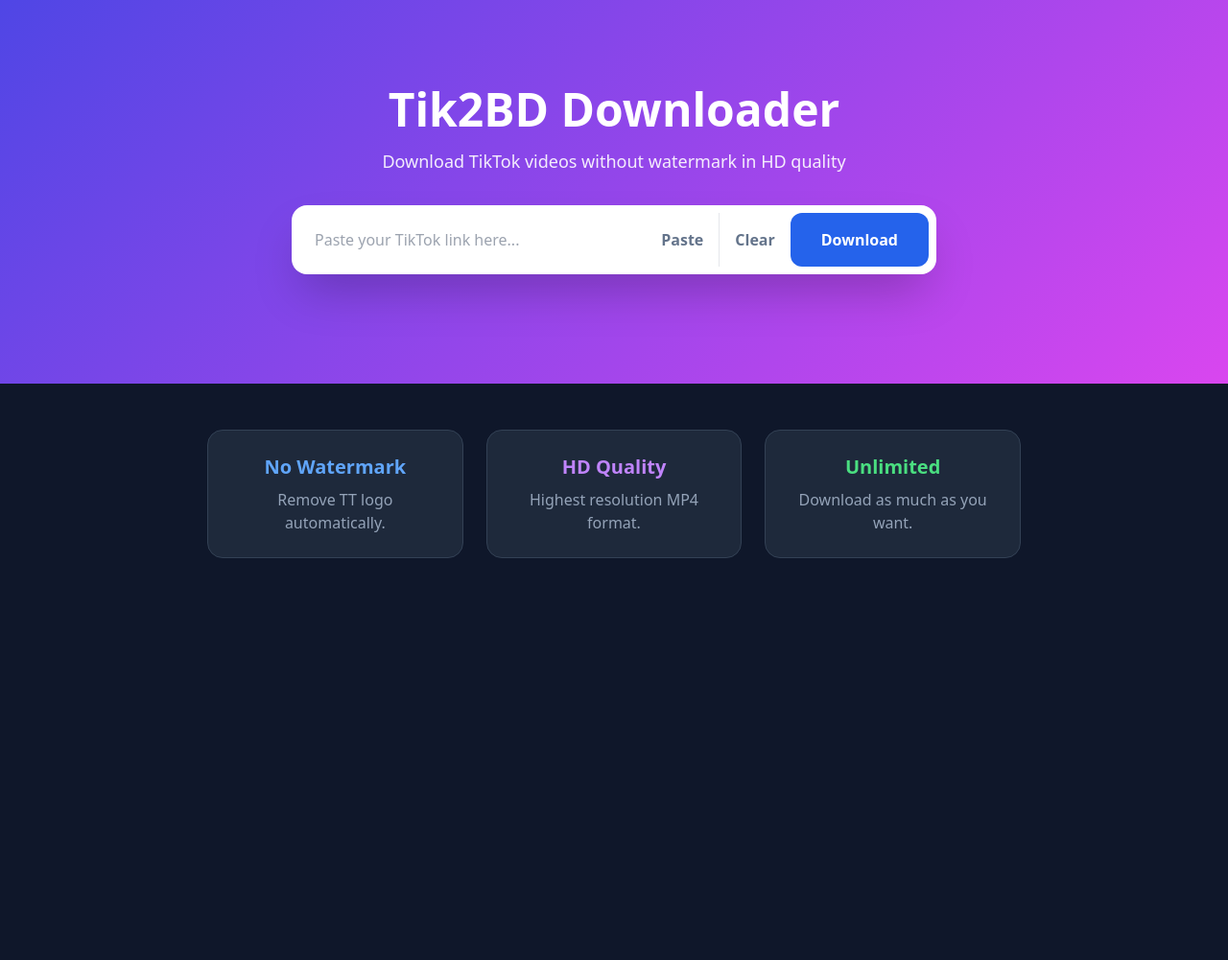
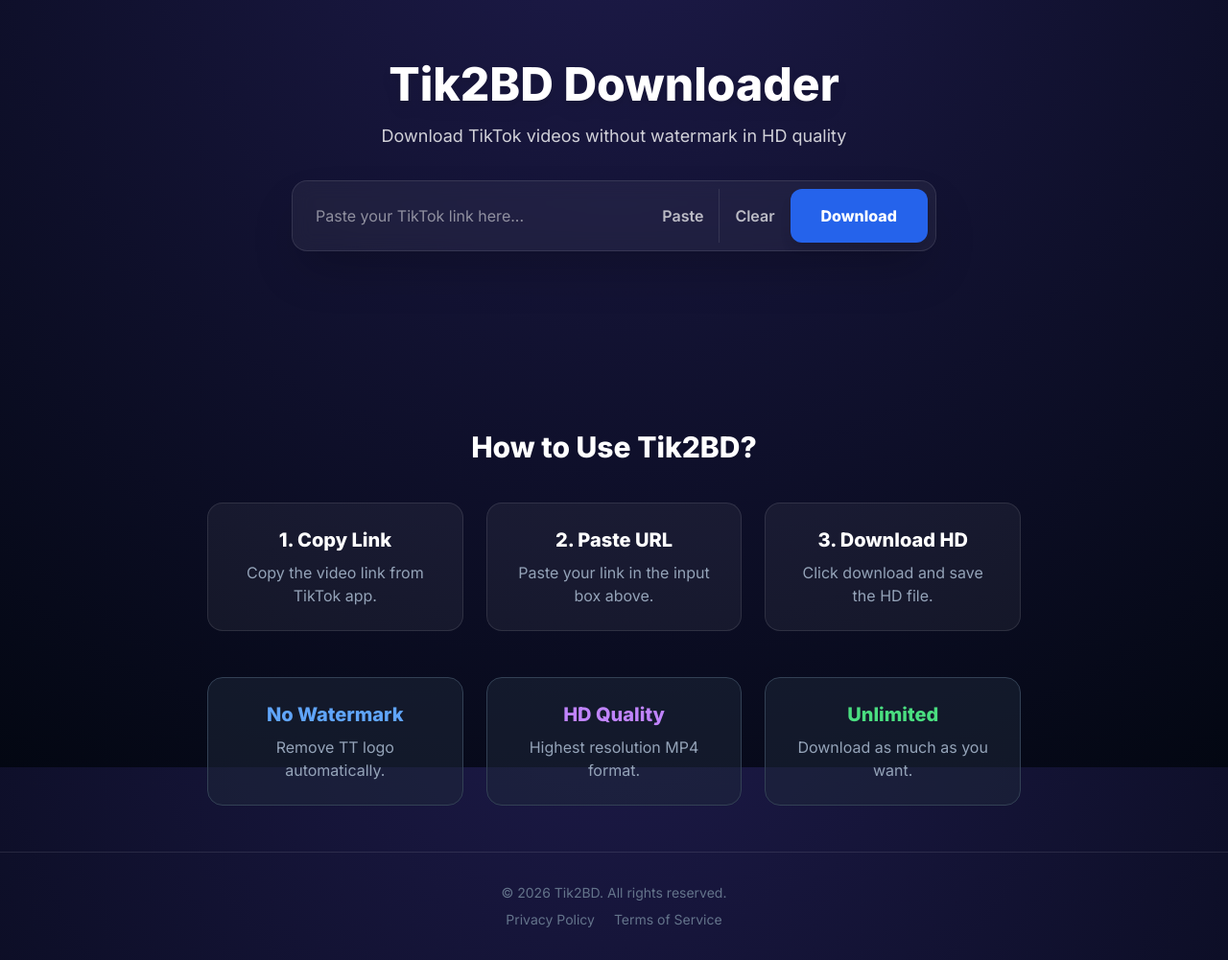
Before and after one commit to akash00785/tiktok-downloader, a Flask app: page / in a window 1280 px wide. Shown: the whole page at 96% size. Before the commit the page ends 582 px from the top, so only its background shows below. Run offline with Flask 3, Linux system fonts and the light colour scheme; some libraries are stand-ins or nearby versions.

Commit message:
Update index.html

```diff
--- a/templates/index.html
+++ b/templates/index.html
@@ -5,45 +5,87 @@
     <meta name="viewport" content="width=device-width, initial-scale=1.0">
     <title>Tik2BD - TikTok Video Downloader No Watermark</title>
     <script src="https://cdn.tailwindcss.com"></script>
+    <!-- Google Font: Inter -->
+    <link href="https://fonts.googleapis.com/css2?family=Inter:wght@400;600;800&display=swap" rel="stylesheet">
     <style>
-        .gradient-bg { background: linear-gradient(135deg, #4f46e5 0%, #d946ef 100%); }
+        body {
+            background: radial-gradient(circle at 50% -20%, #1e1b4b, #030712);
+            background-attachment: fixed;
+            font-family: 'Inter', sans-serif;
+        }
+        .glass-card {
+            background: rgba(255, 255, 255, 0.05);
+            backdrop-filter: blur(10px);
+            border: 1px solid rgba(255, 255, 255, 0.1);
+        }
     </style>
 </head>
-<body class="bg-[#0f172a] text-white font-sans antialiased">
+<body class="text-white antialiased">
 
-    <header class="gradient-bg min-h-[400px] flex flex-col items-center justify-center p-6 text-center">
-        <h1 class="text-4xl md:text-5xl font-extrabold mb-4">Tik2BD Downloader</h1>
-        <p class="text-lg mb-8 opacity-90">Download TikTok videos without watermark in HD quality</p>
+    <!-- Header Section -->
+    <header class="min-h-[400px] flex flex-col items-center justify-center p-6 text-center">
+        <h1 class="text-5xl font-extrabold mb-4 drop-shadow-lg">Tik2BD Downloader</h1>
+        <p class="text-lg mb-8 opacity-80">Download TikTok videos without watermark in HD quality</p>
 
-        <div class="max-w-2xl w-full bg-white p-2 rounded-2xl shadow-2xl flex items-center">
+        <!-- Glassmorphism Input Card -->
+        <div class="max-w-2xl w-full glass-card p-2 rounded-2xl shadow-2xl flex items-center">
             <input type="text" id="urlInput" placeholder="Paste your TikTok link here..."
-                   class="w-full p-4 text-slate-900 outline-none rounded-l-xl">
-            <button onclick="pasteLink()" class="p-4 text-slate-500 hover:text-blue-600 font-bold">Paste</button>
-            <button onclick="clearInput()" class="p-4 text-slate-500 hover:text-red-600 font-bold border-l">Clear</button>
+                   class="w-full bg-transparent p-4 text-white placeholder-white/50 outline-none rounded-l-xl">
+            <button onclick="pasteLink()" class="p-4 text-white/70 hover:text-white transition font-semibold">Paste</button>
+            <button onclick="clearInput()" class="p-4 text-white/70 hover:text-red-400 transition font-semibold border-l border-white/10">Clear</button>
             <button onclick="downloadVideo()" id="downloadBtn"
-                    class="bg-blue-600 hover:bg-blue-700 text-white font-bold py-4 px-8 rounded-xl transition">
+                    class="bg-blue-600 hover:bg-blue-500 text-white font-bold py-4 px-8 rounded-xl transition-all hover:scale-105 shadow-lg">
                 Download
             </button>
         </div>
-        <div id="result" class="mt-6 text-lg font-bold"></div>
+        <div id="result" class="mt-6 text-lg font-bold min-h-[50px]"></div>
     </header>
 
-    <main class="max-w-4xl mx-auto py-12 px-6">
+    <!-- How to Use Section -->
+    <section class="max-w-4xl mx-auto py-12 px-6">
+        <h2 class="text-3xl font-bold text-center mb-10">How to Use Tik2BD?</h2>
+        <div class="grid md:grid-cols-3 gap-6">
+            <div class="bg-white/5 p-6 rounded-2xl border border-white/10 text-center">
+                <h3 class="text-xl font-bold mb-2">1. Copy Link</h3>
+                <p class="text-slate-400">Copy the video link from TikTok app.</p>
+            </div>
+            <div class="bg-white/5 p-6 rounded-2xl border border-white/10 text-center">
+                <h3 class="text-xl font-bold mb-2">2. Paste URL</h3>
+                <p class="text-slate-400">Paste your link in the input box above.</p>
+            </div>
+            <div class="bg-white/5 p-6 rounded-2xl border border-white/10 text-center">
+                <h3 class="text-xl font-bold mb-2">3. Download HD</h3>
+                <p class="text-slate-400">Click download and save the HD file.</p>
+            </div>
+        </div>
+    </section>
+
+    <!-- Features Section -->
+    <section class="max-w-4xl mx-auto pb-12 px-6">
         <div class="grid md:grid-cols-3 gap-6 text-center">
-            <div class="bg-slate-800 p-6 rounded-2xl border border-slate-700">
+            <div class="bg-slate-800/50 p-6 rounded-2xl border border-slate-700">
                 <h3 class="text-xl font-bold mb-2 text-blue-400">No Watermark</h3>
                 <p class="text-slate-400">Remove TT logo automatically.</p>
             </div>
-            <div class="bg-slate-800 p-6 rounded-2xl border border-slate-700">
+            <div class="bg-slate-800/50 p-6 rounded-2xl border border-slate-700">
                 <h3 class="text-xl font-bold mb-2 text-purple-400">HD Quality</h3>
                 <p class="text-slate-400">Highest resolution MP4 format.</p>
             </div>
-            <div class="bg-slate-800 p-6 rounded-2xl border border-slate-700">
+            <div class="bg-slate-800/50 p-6 rounded-2xl border border-slate-700">
                 <h3 class="text-xl font-bold mb-2 text-green-400">Unlimited</h3>
                 <p class="text-slate-400">Download as much as you want.</p>
             </div>
         </div>
-    </main>
+    </section>
+
+    <!-- Footer -->
+    <footer class="py-8 text-center border-t border-white/10 text-slate-500 text-sm">
+        <p>&copy; 2026 Tik2BD. All rights reserved.</p>
+        <div class="mt-2 space-x-4">
+            <a href="#" class="hover:text-white">Privacy Policy</a>
+            <a href="#" class="hover:text-white">Terms of Service</a>
+        </div>
+    </footer>
 
     <script>
         const input = document.getElementById('urlInput');
@@ -55,20 +97,38 @@
         function clearInput() { input.value = ''; }
 
         async function downloadVideo() {
-            const url = input.value;
+            const url = input.value.trim();
             const result = document.getElementById('result');
             const btn = document.getElementById('downloadBtn');
-            if(!url) { alert("Please enter a link!"); return; }
-            btn.disabled = true; btn.innerText = "Loading...";
+
+            if(!url) {
+                result.innerHTML = `<span class="text-yellow-400">⚠️ Please enter a valid link!</span>`;
+                return;
+            }
+
+            btn.disabled = true;
+            btn.innerText = "Processing...";
+            result.innerHTML = "";
+
             try {
-                const response = await fetch('/download', { method: 'POST', headers: {'Content-Type': 'application/json'}, body: JSON.stringify({ url: url }) });
+                const response = await fetch('/download', {
+                    method: 'POST',
+                    headers: {'Content-Type': 'application/json'},
+                    body: JSON.stringify({ url: url })
+                });
                 const data = await response.json();
+
                 if (data.success) {
-                    result.innerHTML = `<a href="${data.url}" target="_blank" class="bg-green-600 px-6 py-3 rounded-full text-white">Download Video Now</a>`;
+                    result.innerHTML = `<a href="${data.url}" target="_blank" class="bg-green-600 hover:bg-green-500 px-8 py-3 rounded-full text-white font-bold transition shadow-lg animate-bounce">Download Video Now</a>`;
                 } else {
-                    result.innerText = "Error: Video not found.";
+                    result.innerHTML = `<span class="text-red-400">❌ Error: Video not found.</span>`;
                 }
-            } catch (err) { result.innerText = "Server error!"; } finally { btn.disabled = false; btn.innerText = "Download"; }
+            } catch (err) {
+                result.innerHTML = `<span class="text-red-400">⚠️ Server error, please try again!</span>`;
+            } finally {
+                btn.disabled = false;
+                btn.innerText = "Download";
+            }
         }
     </script>
 </body>
```
